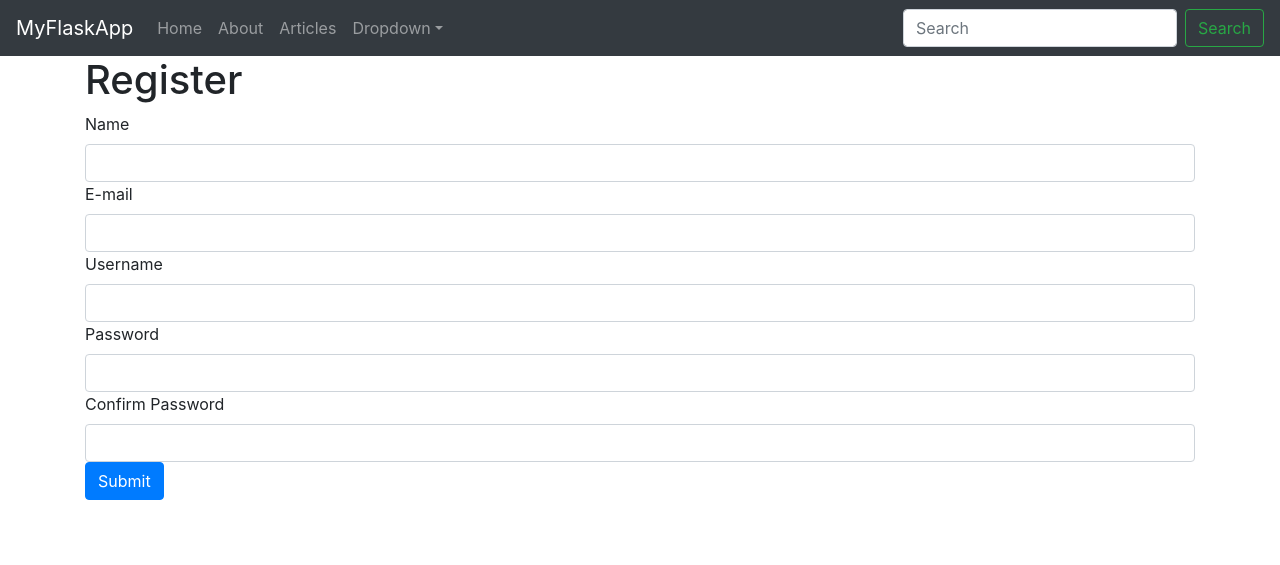
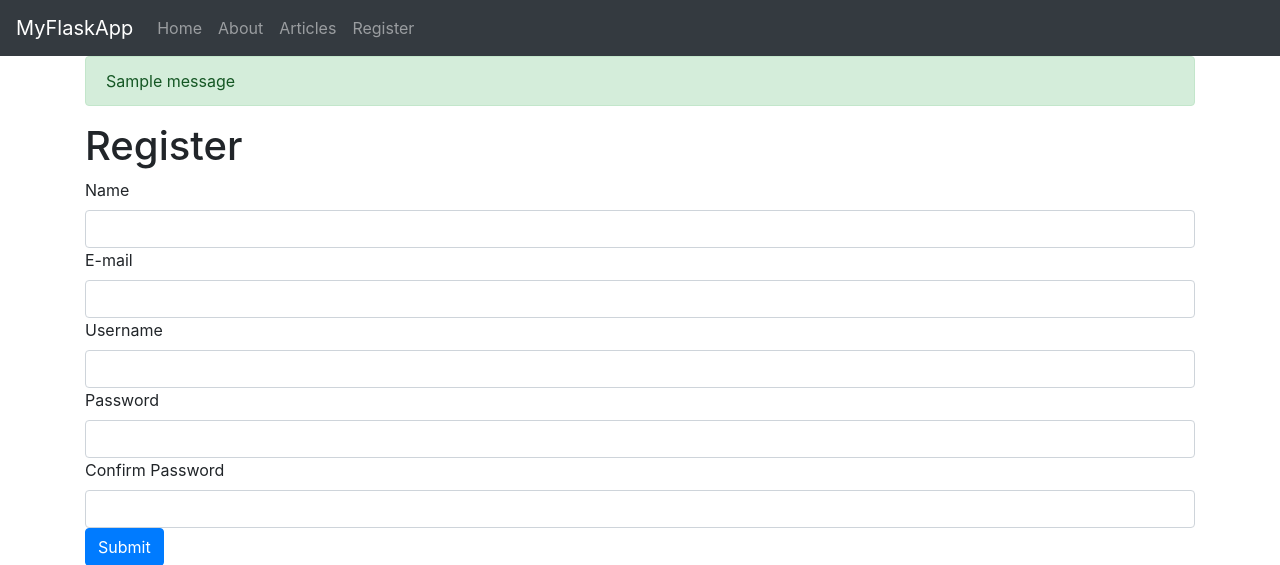
Before and after one commit to iarkov/MyFlaskApp, a Flask app: page /register in a window 1280 px wide. Shown: the top 565 px of the page. Run offline with Flask 2, Linux system fonts and the light colour scheme; one stand-in notice (Sample message) is shown; some libraries are stand-ins or nearby versions.

Commit message:
add register function

```diff
--- a/app.py
+++ b/app.py
@@ -5,7 +5,7 @@ from data import Articles
 from flask_mysqldb import MySQL
 from wtforms import Form, StringField, TextAreaField
 from wtforms import PasswordField, validators
-
+from passlib.hash import sha256_crypt
 
 class RegisterForm(Form):
     name = StringField('Name', [validators.Length(min=6, max=30)])
@@ -19,6 +19,16 @@ class RegisterForm(Form):
 
 
 app = Flask(__name__)
+
+# Config MySQL
+app.config['MYSQL_HOST'] = 'localhost'
+app.config['MYSQL_USER'] = 'root'
+app.config['MYSQL_PASSWORD'] = 'neuedeutscheharte'
+app.config['MYSQL_DB'] = 'myflaskapp'
+app.config['MYSQL_CURSORCLASS'] = 'DictCursor'
+
+# Init MySQL
+mysql = MySQL(app)
 
 Articles = Articles()
 
@@ -47,9 +57,30 @@ def article(id):
 def register():
     form = RegisterForm(request.form)
     if request.method == 'POST' and form.validate():
-        return render_template('register.html')
+        name = form.name.data
+        email = form.email.data
+        username = form.username.data
+        password = sha256_crypt.encrypt(str(form.password.data))
+
+        # Create cursor
+        cur = mysql.connection.cursor()
+
+        # Execute query
+        cur.execute("INSERT INTO users(name, email, username, password) VALUES(%s, %s, %s, %s)", (name, email, username, password))
+
+        # Commit to DB
+        mysql.connection.commit()
+
+        # Close connection
+        cur.close()
+
+        flash('You are registered and can log in', 'success')
+
+        redirect(url_for('index'))
+
     return render_template('register.html', form=form)
 
 
 if __name__ == '__main__':
+    app.secret_key = 'secret123'
     app.run(debug=True)
--- /dev/null
+++ b/templates/includes/_messages.html
@@ -0,0 +1,7 @@
+{% with messages = get_flashed_messages(with_categories=true) %}
+  {% if messages %}
+    {% for category, message in messages %}
+      <div class="alert alert-{{ category }}">{{ message }}</div>
+    {% endfor %}
+  {% endif %}
+{% endwith %}
--- a/templates/includes/_navbar.html
+++ b/templates/includes/_navbar.html
@@ -1,11 +1,11 @@
 <nav class="navbar navbar-default navbar-expand-md navbar-dark bg-dark">
-      <a class="navbar-brand" href="#">MyFlaskApp</a>
+      <a class="navbar-brand" href="/">MyFlaskApp</a>
       <button class="navbar-toggler" type="button" data-toggle="collapse" data-target="#navbarsExampleDefault" aria-controls="navbarsExampleDefault" aria-expanded="false" aria-label="Toggle navigation">
         <span class="navbar-toggler-icon"></span>
       </button>
 
-      <div class="collapse navbar-collapse" id="navbarsExampleDefault">
-        <ul class="navbar-nav mr-auto">
+      <div class="collapse navbar-collapse" id="navbar">
+        <ul class="nav navbar-nav">
           <li class="nav-item">
             <a class="nav-link" href="/">Home <span class="sr-only">(current)</span></a>
           </li>
@@ -15,18 +15,11 @@
           <li class="nav-item">
             <a class="nav-link" href="/articles">Articles</a>
           </li>
-          <li class="nav-item dropdown">
-            <a class="nav-link dropdown-toggle" href="http://example.com" id="dropdown01" data-toggle="dropdown" aria-haspopup="true" aria-expanded="false">Dropdown</a>
-            <div class="dropdown-menu" aria-labelledby="dropdown01">
-              <a class="dropdown-item" href="/">Action</a>
-              <a class="dropdown-item" href="/">Another action</a>
-              <a class="dropdown-item" href="/">Something else here</a>
-            </div>
+        </ul>
+        <ul class="nav navbar-nav navbar-right">
+          <li class="nav-item">
+            <a class="nav-link" href="/register">Register<span class="sr-only">(current)</span></a>
           </li>
         </ul>
-        <form class="form-inline my-2 my-lg-0">
-          <input class="form-control mr-sm-2" type="text" placeholder="Search" aria-label="Search">
-          <button class="btn btn-outline-success my-2 my-sm-0" type="submit">Search</button>
-        </form>
       </div>
     </nav>
--- a/templates/layout.html
+++ b/templates/layout.html
@@ -7,8 +7,8 @@
   </head>
   <body>
     {% include 'includes/_navbar.html'%}
-
     <div class="container">
+      {% include 'includes/_messages.html' %}
       {% block body%}{% endblock %}
     </div>
     <script src="https://maxcdn.bootstrapcdn.com/bootstrap/4.0.0/js/bootstrap.min.js"></script>
```
